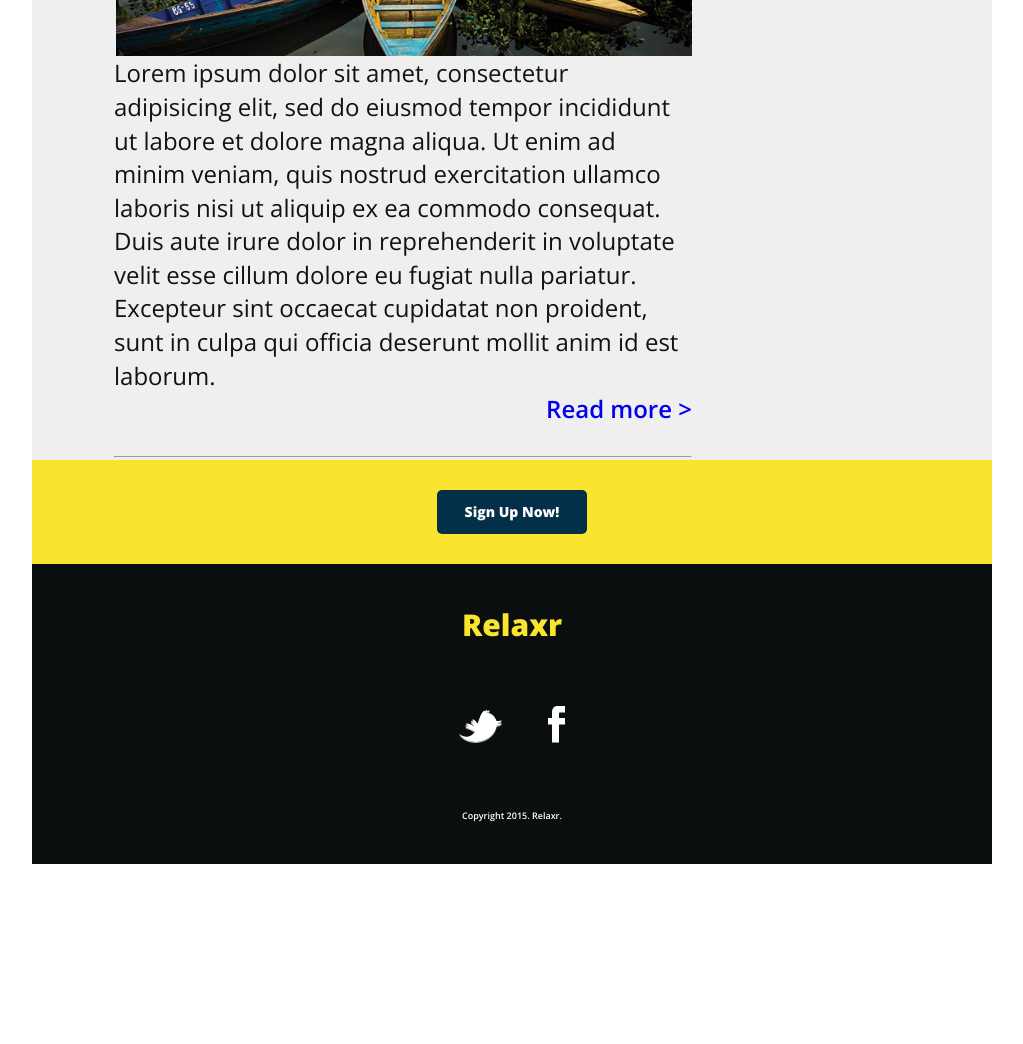
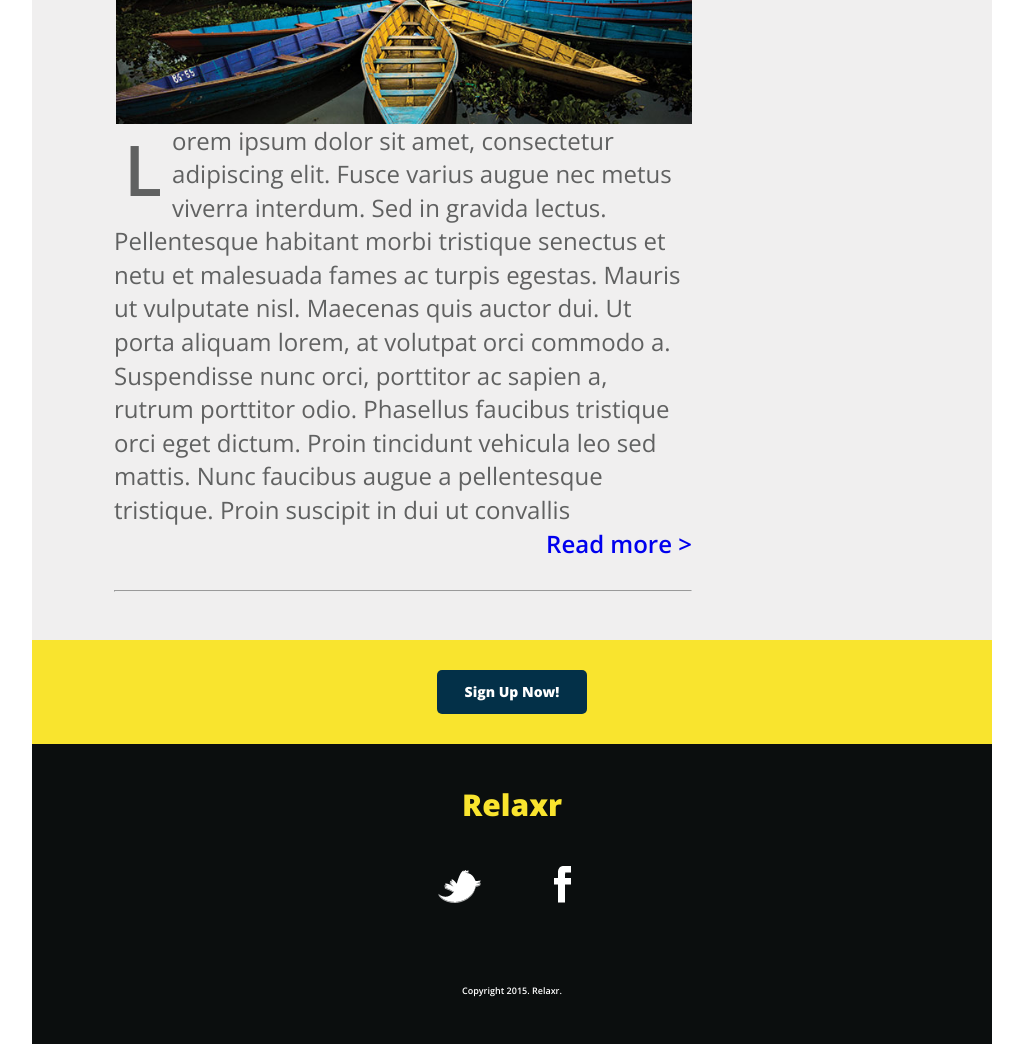
Before and after one commit to danuhanu/fewd-homework, a plain HTML site: page Week 3 Assignment/index.html in a window 1280 px wide. Shown: the part 1120-2164 px from the top of the page, without its empty margins (128-1151 px from the left). Before the commit the page ends 1984 px from the top, so only its background shows below. Drawn offline with nearby package versions, Linux system fonts and the light colour scheme.

Commit message:
Week 3 assignment updates

```diff
--- /dev/null
+++ b/Homework-Bootstrap Starter/style.css
@@ -0,0 +1,28 @@
+
+header {
+  background-color: blue;
+}
+
+nav ul {
+    margin: 0;
+    margin-top: 20px;
+    padding: 0;
+    display: inline-block;
+    list-style-type: none;
+}
+
+li {
+  float: left;
+  color: #fff;
+}
+
+nav a {
+    display: block;
+    color: #fff;
+    padding: 10px 15px;
+    text-decoration: none;
+}
+
+.1stgroup {
+  font-size: 30px;
+}
--- a/Week 3 Assignment/index.html
+++ b/Week 3 Assignment/index.html
@@ -36,11 +36,7 @@
 								</h2>
 								<img class=photo1 src="blog_photo1.jpg" alt="blog photo 1" width="576px">
 
-							<p class="bodytext"> Lorem ipsum dolor sit amet, consectetur adipisicing elit,
-								sed do eiusmod tempor incididunt ut labore et dolore magna aliqua.
-								Ut enim ad minim veniam, quis nostrud exercitation ullamco laboris nisi ut aliquip ex ea commodo consequat.
-								Duis aute irure dolor in reprehenderit in voluptate velit esse cillum dolore eu fugiat nulla pariatur.
-								Excepteur sint occaecat cupidatat non proident, sunt in culpa qui officia deserunt mollit anim id est laborum.
+							<p class="bodytext"> <span>L</span>orem ipsum dolor sit amet, consectetur adipiscing elit. Fusce varius augue nec metus viverra interdum. Sed in gravida lectus. Pellentesque habitant morbi tristique senectus et netu et malesuada fames ac turpis egestas. Mauris ut vulputate nisl.  Maecenas quis auctor dui. Ut porta aliquam lorem, at volutpat orci commodo a. Suspendisse nunc orci, porttitor ac sapien a, rutrum porttitor odio. Phasellus faucibus tristique orci eget dictum. Proin tincidunt vehicula leo sed mattis. Nunc faucibus augue a pellentesque tristique. Proin suscipit in dui ut convallis
 							</p>
 
 		<p class= "read">  <a href="#">Read more > </a>
@@ -55,11 +51,7 @@
 								</h2>
 								<img class=photo2 src="blog_photo2.jpg" alt="blog photo 2" width="576px">
 
-							<p class="bodytext"> Lorem ipsum dolor sit amet, consectetur adipisicing elit,
-								sed do eiusmod tempor incididunt ut labore et dolore magna aliqua.
-								Ut enim ad minim veniam, quis nostrud exercitation ullamco laboris nisi ut aliquip ex ea commodo consequat.
-								Duis aute irure dolor in reprehenderit in voluptate velit esse cillum dolore eu fugiat nulla pariatur.
-								Excepteur sint occaecat cupidatat non proident, sunt in culpa qui officia deserunt mollit anim id est laborum.
+							<p class="bodytext"> <span>L</span>orem ipsum dolor sit amet, consectetur adipiscing elit. Fusce varius augue nec metus viverra interdum. Sed in gravida lectus. Pellentesque habitant morbi tristique senectus et netu et malesuada fames ac turpis egestas. Mauris ut vulputate nisl.  Maecenas quis auctor dui. Ut porta aliquam lorem, at volutpat orci commodo a. Suspendisse nunc orci, porttitor ac sapien a, rutrum porttitor odio. Phasellus faucibus tristique orci eget dictum. Proin tincidunt vehicula leo sed mattis. Nunc faucibus augue a pellentesque tristique. Proin suscipit in dui ut convallis
 							</p>
 
 		<p class= "read">  <a href="#">Read more > </a>
@@ -106,12 +98,14 @@
 
 						<footer>
 				<h2 class="footerlogo">Relaxr</h2>
-					<div class="images">
-							 <img class="twitter" src="twitter.png" alt="Twitter">
-							 <img class="fb" src="facebook (1).png" alt="Facebook">
-					</div>
+        <ul>
 
-							<p class="copyright">Copyright 2015. Relaxr.</p>
+  				<li><a href="#"><img src="twitter.png" alt="Twitter logo"></a></li>
+  				<li><a href="#"><img src="facebook2.png" alt="Facebook logo"></a></li>
+
+  			</ul>
+
+  			<p class="copyright">Copyright 2015. Relaxr.</p>
 						</footer>
 					</section>
 				</div>
--- a/Week 3 Assignment/style.css
+++ b/Week 3 Assignment/style.css
@@ -73,7 +73,7 @@ header {
   background-color: #f0efef;
   width: 660px;
   float: left;
-  height: 1500px;
+  height: 1680px;
   padding-top: 30px;
 
 }
@@ -82,7 +82,7 @@ header {
 .sidebar {
   background-color: #f0efef;
   float: left;
-  height: 1500px;
+  height: 1680px;
   width: 300px;
   margin:0 auto;
   font-size: 24px;
@@ -96,7 +96,7 @@ clear:both;
 float: right;
 font-size: 24px;
 width: 578px;
-color:#121212;
+color: #606161;
 }
 
 
@@ -123,6 +123,7 @@ h2 {
   font-weight: 600;
   width: 500px;
   margin: 0 auto;
+  color: #033048;
 }
 
 h3 {
@@ -144,6 +145,16 @@ footer {
 .footerlogo {
   font-weight: 800;
   padding: 40px;
+  color: #f9e42e;
+}
+
+
+
+footer ul li {
+  display: inline-block;
+  list-style: none;
+  margin: 0 26px 75px;
+  padding-right: 15px;
 }
 
 
@@ -179,9 +190,6 @@ nav a {
     font-weight: 600;
 }
 
-nav a:hover {
-    background: #111;
-}
 /*end navbar*/
 
 .logo {
@@ -239,14 +247,12 @@ hr {
   text-align: center;
   font-size:9px;
   font-weight:600;
-  padding-top: 40px;
 }
 
-.twitter {
-padding: 20px;
-
+span {
+font-size: 70px;
+font-weight: 600;
+padding: 10px;
+float: left;
+line-height: 100%;
 }
-
-.fb {
-  padding: 20px;
-}
```
Also changed, not shown: Homework-Bootstrap Starter/startupmatchmaker.html (added, +30 -0 lines), Homework-Bootstrap Starter/coworking.jpg (added), Week 3 Assignment/facebook2.png (renamed from Week 3 Assignment/facebook (1).png), homework-landingpage/facebook1.png (renamed from homework-landingpage/facebook.png).
